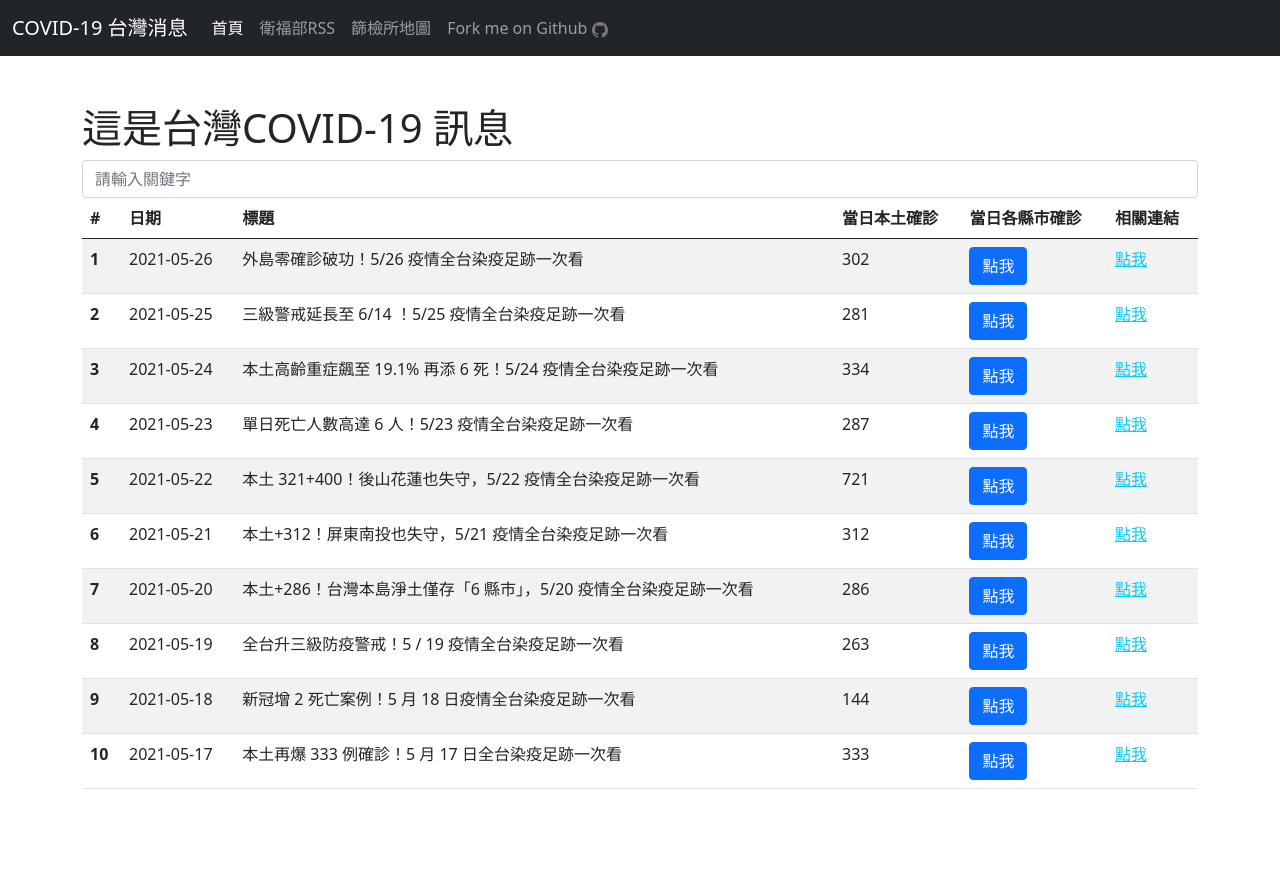
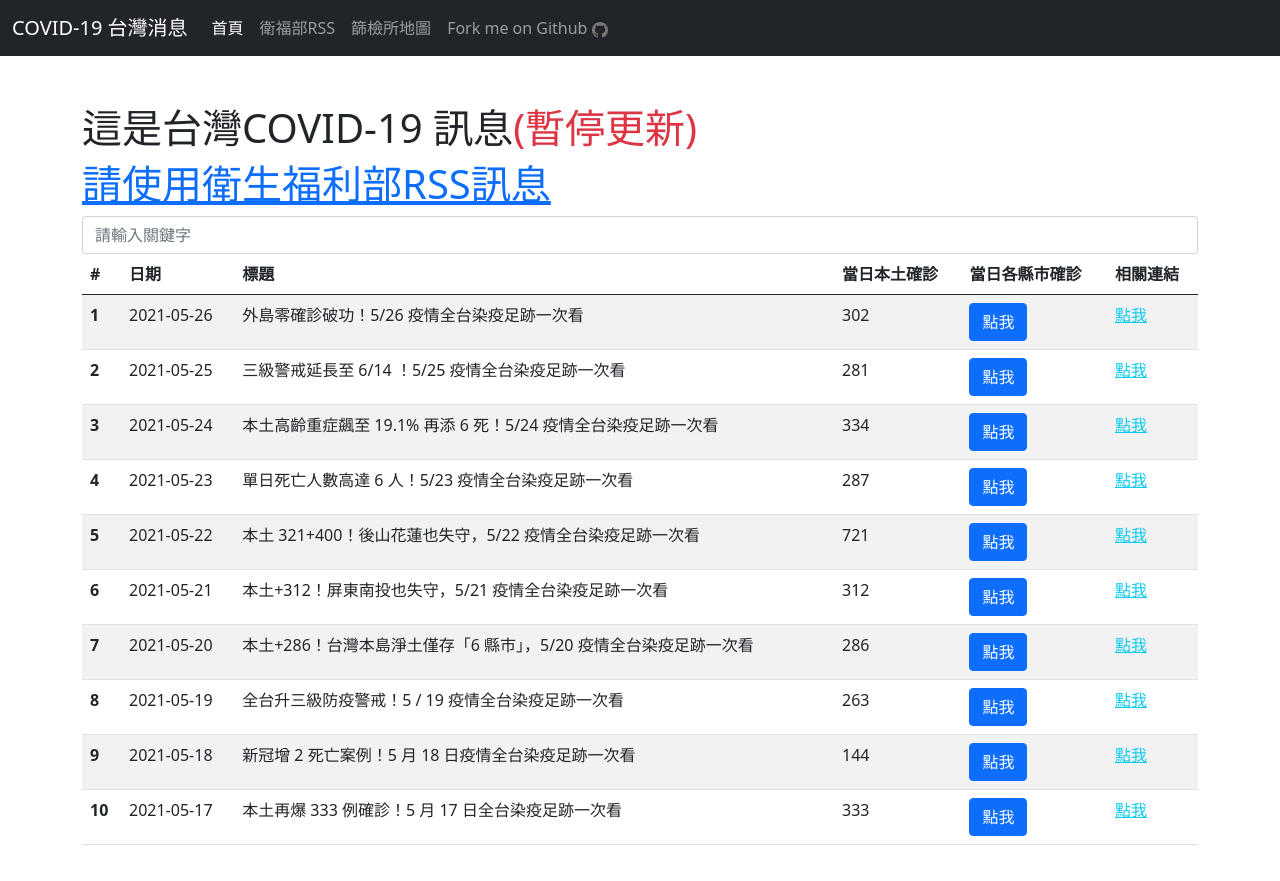
Before and after one commit to peter279k/covid19-tw-news, a Vue app in the folder web/: page / in a window 1280 px wide. Before the commit the page ends 825 px from the top, so only its background shows below. Built offline with nearby package versions, Linux system fonts and the light colour scheme.

Commit message:
Update Index title and remove Fetcher.py executing

```diff
--- a/web/src/components/Index.vue
+++ b/web/src/components/Index.vue
@@ -2,7 +2,8 @@
 <!-- Begin page content -->
 <main id="main-block" class="flex-shrink-0">
   <div class="container">
-    <h1 class="mt-5">{{ title }}</h1>
+    <h1 class="mt-5" v-html="title"></h1>
+    <h1 v-html="subTitle"></h1>
     <input v-model="filter" type="search" class="form-control" id="input_keywords" placeholder="請輸入關鍵字"/>
     <div class="row">
       <div id="covid-19-table" class="col">
@@ -66,7 +67,8 @@ export default {
   },
   data() {
     return {
-      title: '這是台灣COVID-19 訊息',
+      title: '這是台灣COVID-19 訊息<span class="text-danger">(暫停更新)</span>',
+      subTitle: '<a href="/mohwRSS">請使用衛生福利部RSS訊息</a>',
       filter: '',
     };
   },
```
